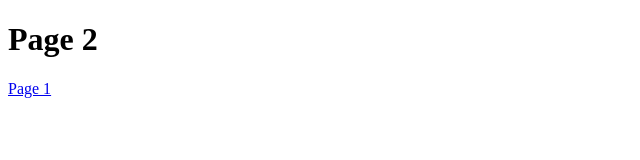
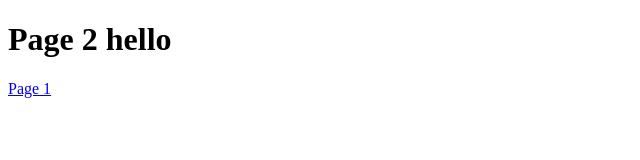
Before and after one commit to Mihul9/supply-me, a plain HTML site: page index2.html in a window 1280 px wide. Shown: the whole page, without its empty margins (0-640 px from the left). Drawn offline with Linux system fonts and the light colour scheme.

Commit message:
page name change

```diff
--- a/index2.html
+++ b/index2.html
@@ -6,7 +6,7 @@
     <title>Page 2</title>
 </head>
 <body>
-    <h1>Page 2</h1>
+    <h1>Page 2 hello</h1>
 
     <a href="index.html">Page 1</a>
 </body>
```
